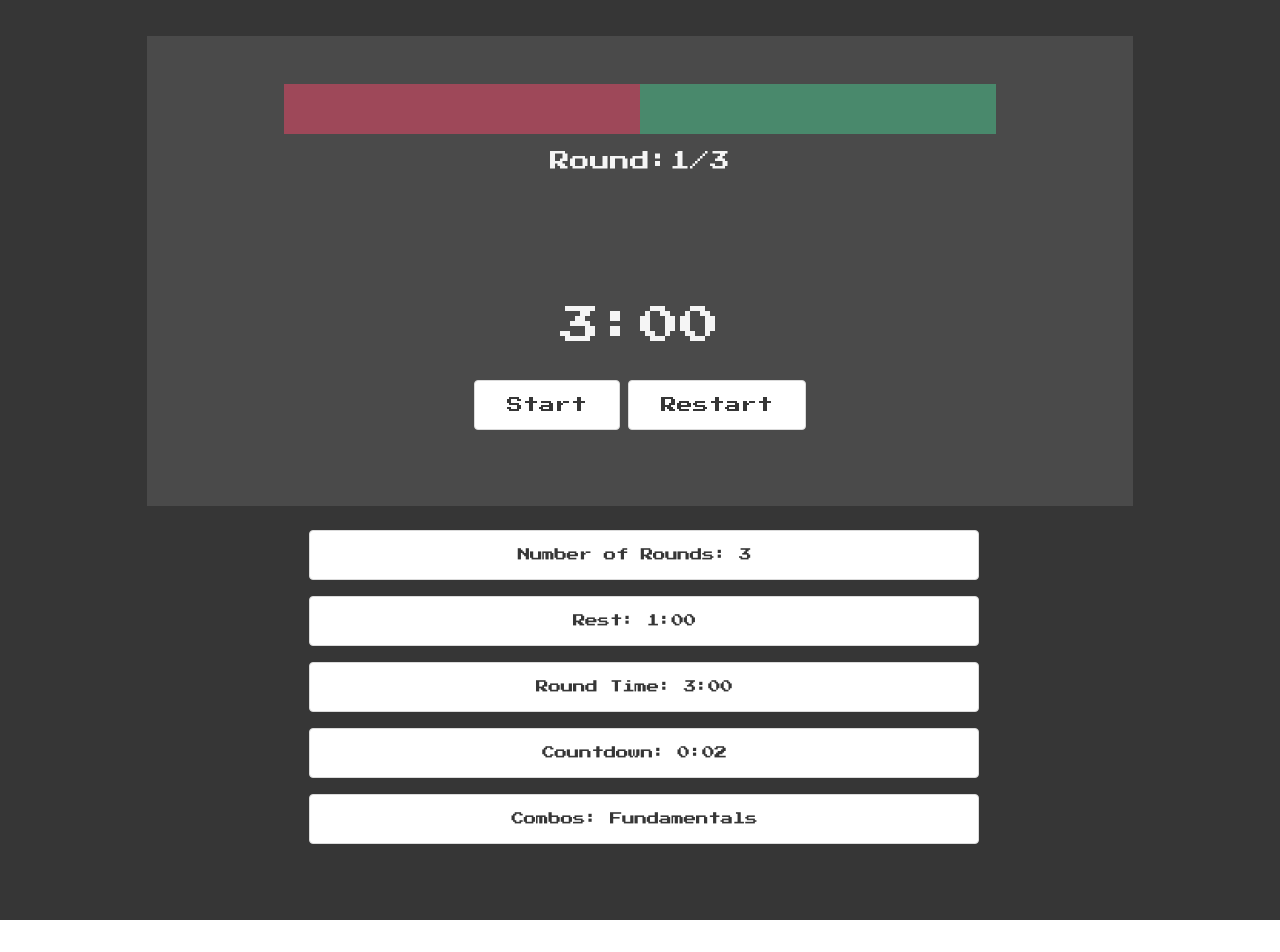
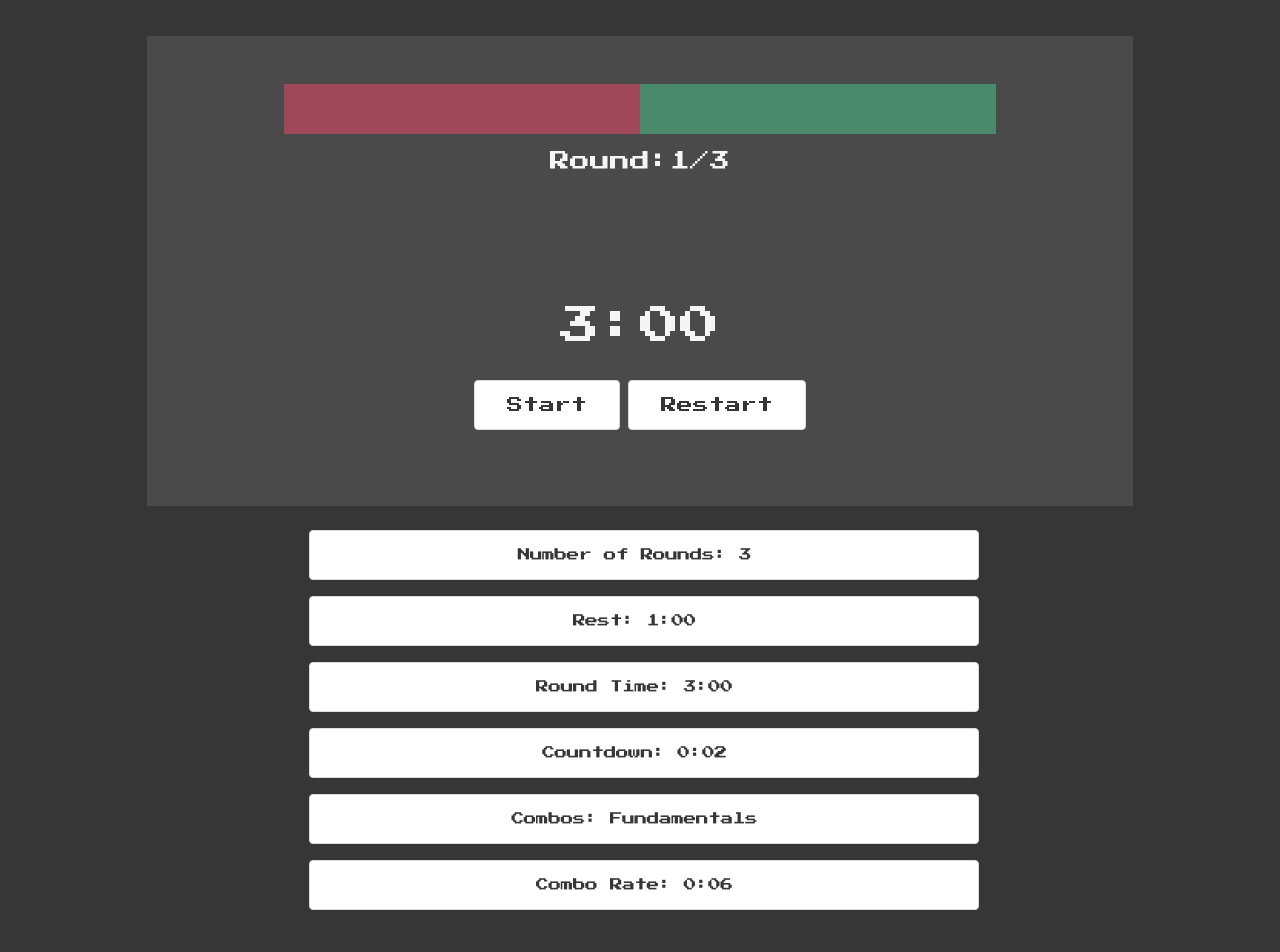
Before and after one commit to ajkizer12112/combo-coach, a React (Create React App) app: page / in a window 1280 px wide. Shown: the top 952 px of the page. Before the commit the page ends 920 px from the top, so only its background shows below. Built offline with nearby package versions, Linux system fonts and the light colour scheme.

Commit message:
added option to change combo rate

```diff
--- a/src/combinations/fundamentals.js
+++ b/src/combinations/fundamentals.js
@@ -21,10 +21,10 @@ export const combos = [
                 sequence: ["1b", "6"]
             },
             {
-                sequence: ["1", "2", "3b", "4b", "3", "4"]
+                sequence: ["1", "2", "3", "4"]
             },
             {
-                sequence: ["1", "2", "Pull", "2", "3"]
+                sequence: ["1", "2", "Pull", "2"]
             },
             {
                 sequence: ["1", "2", "3", "Roll"]
--- a/src/hooks/useWorkout.js
+++ b/src/hooks/useWorkout.js
@@ -32,6 +32,7 @@ const initialState = {
     inProgress: false,
     combo: combos[0].combos[comboIndex],
     combos: combos[0],
+    rate: 6,
     showCombo: true,
     comboStartTime: null,
     comboClass: "fade-in"
@@ -64,12 +65,12 @@ const useWorkout = () => {
                 setWorkout({ ...workout, timerActive: true })
             },
             decrementTimer: function () {
-                if (workout.currentTime % 6 === 0 && workout.currentTime !== 0 && workout.currentPhase === "WORK") {
+                if (workout.currentTime % workout.rate === 0 && workout.currentTime !== 0 && workout.currentPhase === "WORK") {
                     const { newCombo } = workoutActions.workoutFns.genCombo();
                     return setWorkout({ ...workout, currentTime: workout.currentTime - 1, comboClass: "fade-in", combo: newCombo, showCombo: true, comboStartTime: workout.currentTime - 1 })
                 }
 
-                if (workout.comboStartTime - workout.currentTime >= 2) {
+                if (workout.comboStartTime - workout.currentTime >= workout.rate / 3) {
                     return setWorkout({ ...workout, comboClass: "fade-out", currentTime: workout.currentTime - 1 })
                 }
 
--- a/src/pages/Home.jsx
+++ b/src/pages/Home.jsx
@@ -36,7 +36,7 @@ const Home = () => {
     const restTimes = [30, 45, 60, 90, 120];
     const roundTimes = [120, 180, 300];
     const countDownTimes = [10, 30, 60];
-
+    const workoutRates = [8, 6, 5, 4, 3];
 
     const dropdowns = [
         {
@@ -63,6 +63,11 @@ const Home = () => {
             title: "Combos",
             items: combos,
             dropdownOption: "combos"
+        },
+        {
+            title: "Combo Rate",
+            items: workoutRates,
+            dropdownOption: "rate"
         }
     ]
 
```
